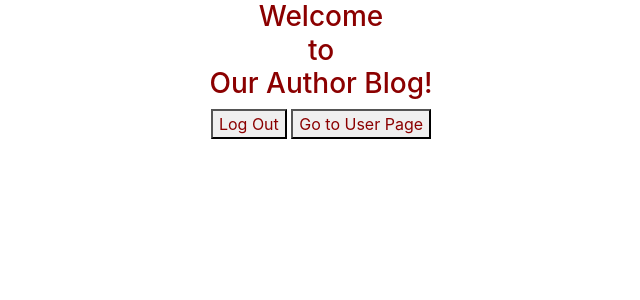
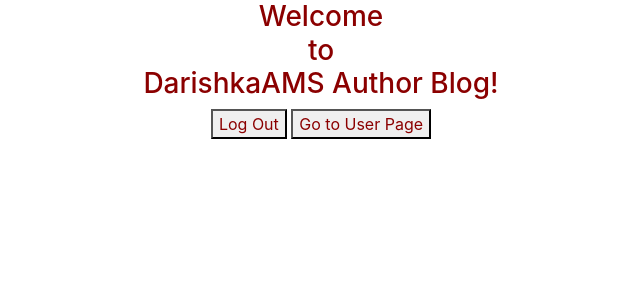
Before and after one commit to DarishkaAMS/Dj_Projects-Author_Blog, a Django app: page /au_art/homepage in a window 1280 px wide. Shown: the top 300 px of the page, without its empty margins (319-959 px from the left). Run offline with Django 3.2, Linux system fonts and the light colour scheme; data that the repository does not hold is empty; some libraries are stand-ins or nearby versions.

Commit message:
Update homepage.html

```diff
--- a/templates/homepage.html
+++ b/templates/homepage.html
@@ -37,7 +37,7 @@
     </style>
 </head>
     <h3>
-        Welcome <br> to <br> Our Author Blog!
+        Welcome <br> to <br> DarishkaAMS Author Blog!
     </h3>
 
 <body style=text-align:center>
```
